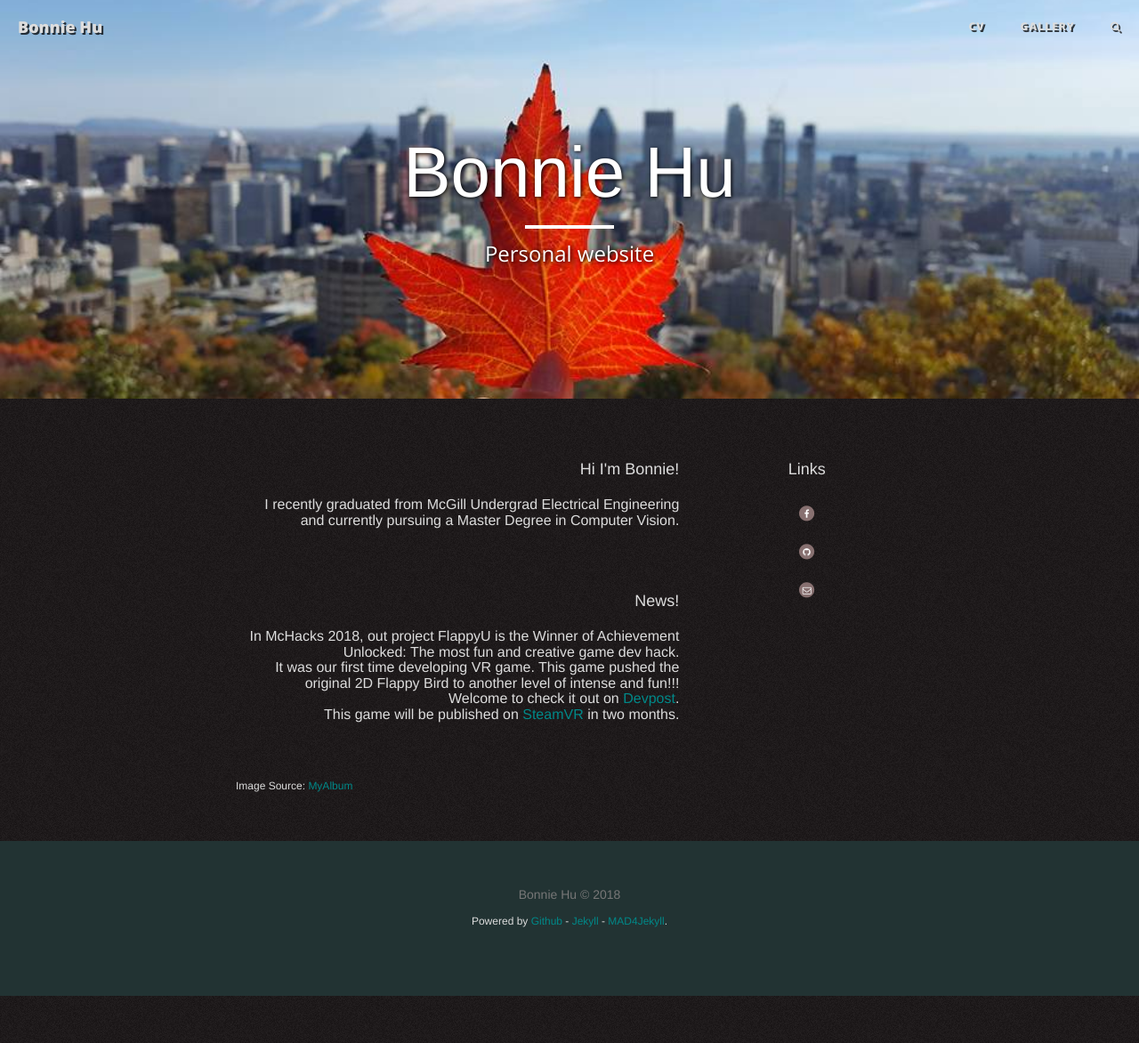
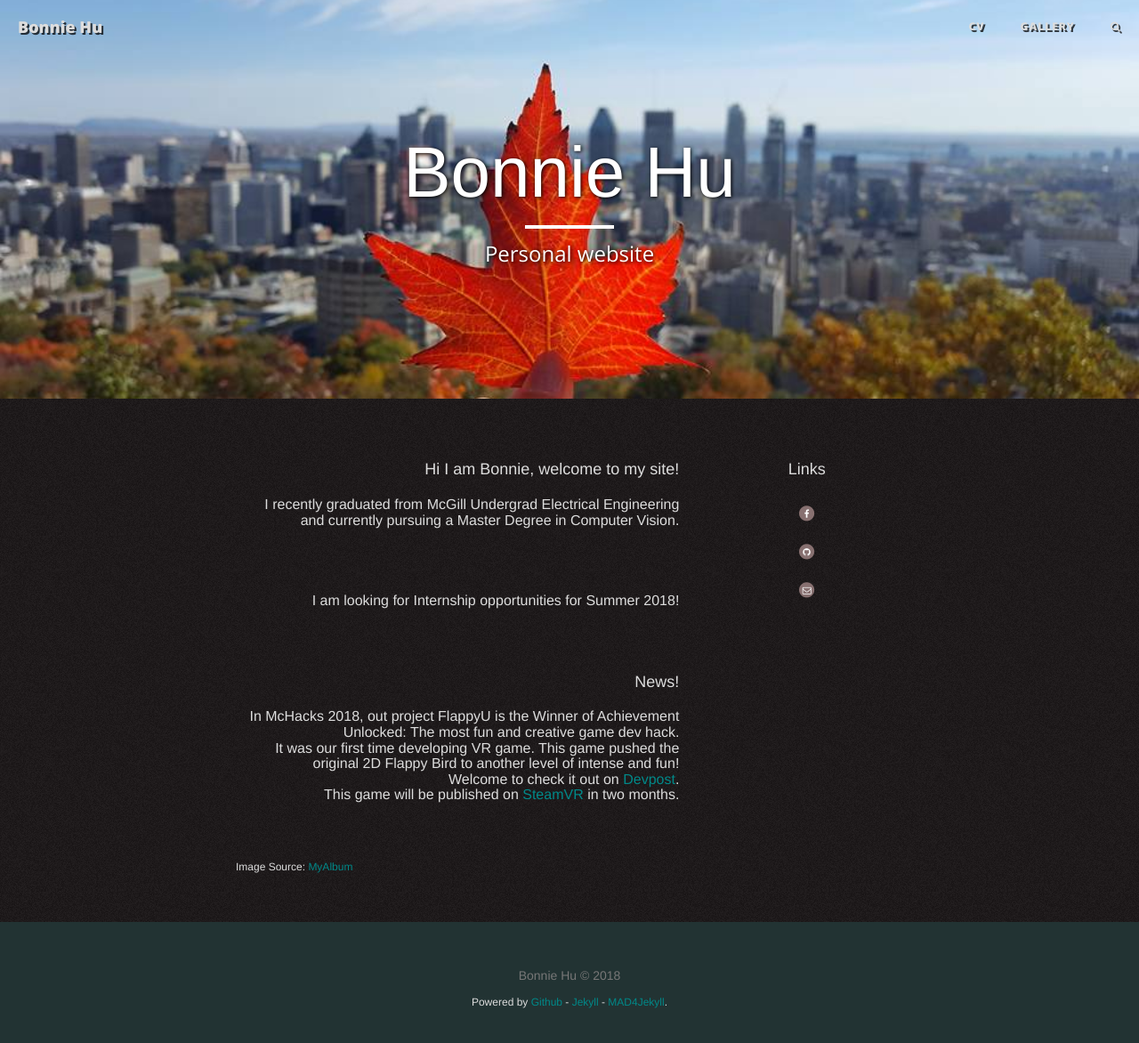
Before and after one commit to Bonnie970/Bonnie970.github.io, a Jekyll site: the page built from pages/index.html, in a window 1280 px wide and 1210 px high. Shown: the top 1172 px of the window at 89% size. Built offline with Jekyll 4.4.1, drawn with Linux system fonts in a browser that asks for light colours; nearby versions of some CDN libraries.

Commit message:
Update index.html

```diff
--- a/pages/index.html
+++ b/pages/index.html
@@ -51,15 +51,18 @@ permalink: ./index.html
 
         <div class="col-md-left-cntct">
 
-<h2>Hi I'm Bonnie!</h2>
+<h2>Hi I am Bonnie, welcome to my site!</h2>
 
 <h3>I recently graduated from McGill Undergrad Electrical Engineering and currently pursuing a Master Degree in Computer Vision. </h3>
 <br>
+<h3>I am looking for Internship opportunities for Summer 2018! </h3>
+<br>
+
 
 <h2>News!</h2>
 <h3>In McHacks 2018, out project FlappyU is the Winner of Achievement Unlocked: The most fun and creative game dev hack.
 <br>
-It was our first time developing VR game. This game pushed the original 2D Flappy Bird to another level of intense and fun!!!
+It was our first time developing VR game. This game pushed the original 2D Flappy Bird to another level of intense and fun!
 <br>
 Welcome to check it out on <a href="https://devpost.com/software/flappyu">Devpost</a>.
 <br>
```
